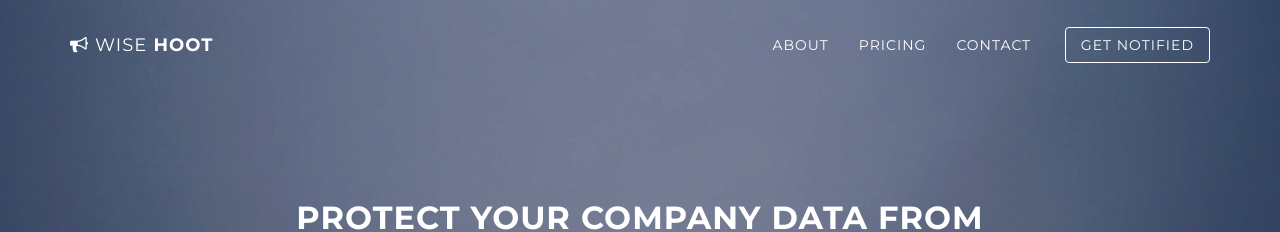
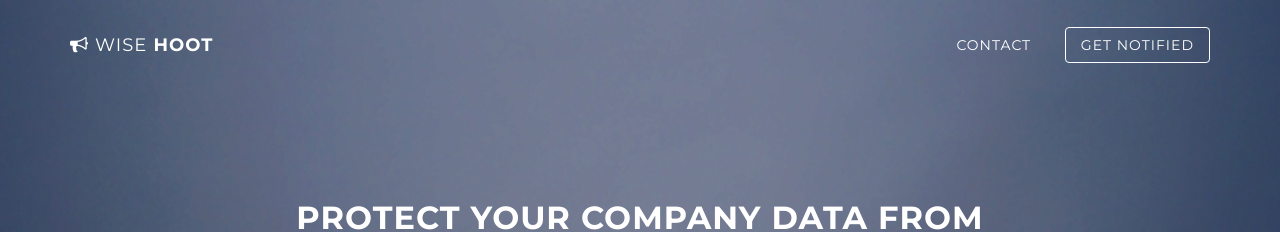
Before and after one commit to aarpy/wh.co, a Jekyll site: the page built from index.html, in a window 1280 px wide and 900 px high. Shown: the top 232 px of the window. Built offline with Jekyll 4.4.1, drawn with Linux system fonts in a browser that asks for light colours; a style sheet for code colours, icons or effects is not loaded; some of the changed text lies outside the part shown.

Commit message:
WH-8: Remove pricing and about screens

```diff
--- a/_includes/contact.html
+++ b/_includes/contact.html
@@ -7,7 +7,7 @@
                 <p>
                     <a class="typeform-share page-scroll btn btn-default btn-notified-lg"  href="https://ramu7.typeform.com/to/mX4OxS" data-mode="2" target="_blank">Get Notified When It's Released</a>
                 </p>
-                <p>For more details about the product, contact: <a class="link-text" href="mailto:{{ site.email }}">{{ site.email }}</a></p>
+                <p>For details, contact: <a class="link-text" href="mailto:{{ site.email }}">{{ site.email }}</a></p>
             </div>
         </div>
     </section>
--- a/_includes/css/grayscale.css
+++ b/_includes/css/grayscale.css
@@ -257,7 +257,7 @@ a:focus {
     padding-top: 100px;
 }
 
-.download-section {
+.pricing-section {
     width: 100%;
     padding: 50px 0;
     color: #fff;
@@ -302,7 +302,7 @@ a:focus {
         padding-top: 200px;
     }
 
-    .download-section {
+    .pricing-section {
         padding: 100px 0;
     }
 
--- a/_includes/nav.html
+++ b/_includes/nav.html
@@ -18,12 +18,6 @@
                         <a href="#page-top"></a>
                     </li>
                     <li>
-                        <a class="page-scroll" href="#about">About</a>
-                    </li>
-                    <li>
-                        <a class="page-scroll" href="#pricing">Pricing</a>
-                    </li>
-                    <li>
                         <a class="page-scroll" href="#contact">Contact</a>
                     </li>
                     <li>&nbsp;&nbsp;&nbsp;&nbsp;</li>
--- a/_includes/pricing.html
+++ b/_includes/pricing.html
@@ -1,6 +1,6 @@
 <!-- Download Section -->
 <section id="pricing" class="content-section text-center">
-    <div class="download-section">
+    <div class="pricing-section">
         <div class="container">
             <div class="col-lg-8 col-lg-offset-2">
                 <h2>Pricing</h2>
--- a/_layouts/default.html
+++ b/_layouts/default.html
@@ -4,8 +4,6 @@
     <body id="page-top" data-spy="scroll" data-target=".navbar-fixed-top">
     {% include nav.html %}
     {% include header.html %}
-    {% include about.html %}
-    {% include pricing.html %}
     {% include contact.html %}
     {% include footer.html %}
     {% include js.html %}
```
